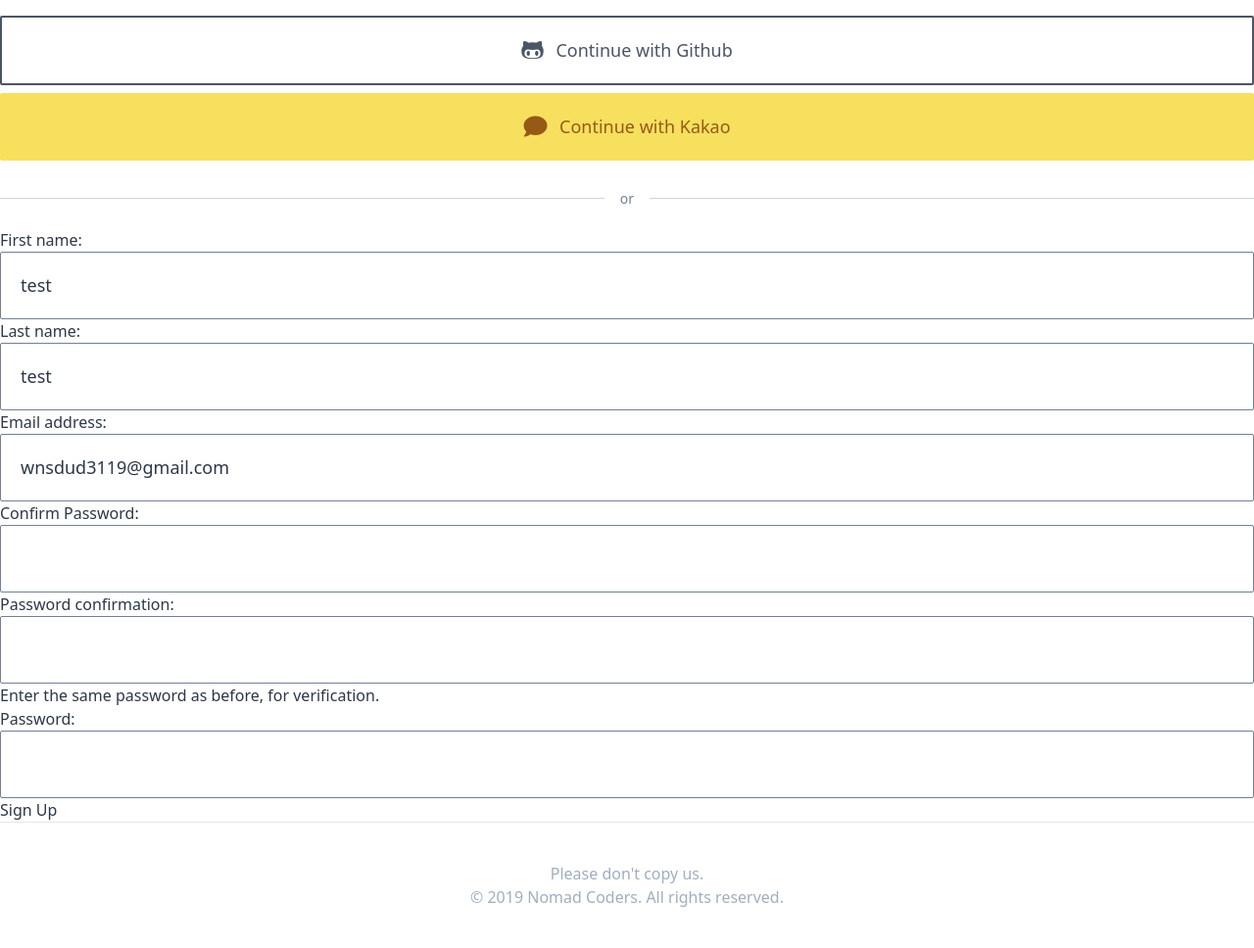
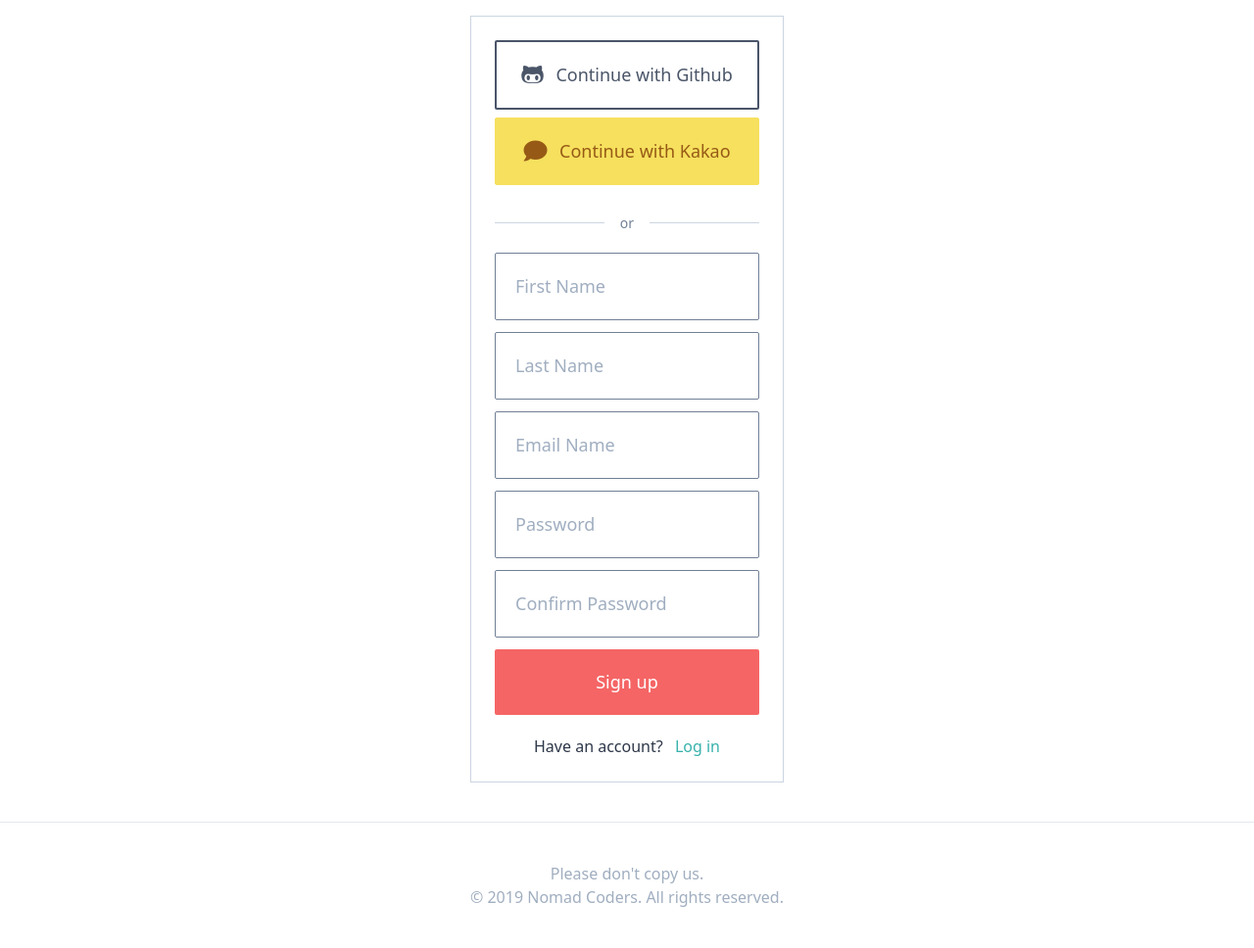
Before and after one commit to komo3344/airbnb-clone, a Django app: page /users/signup in a window 1280 px wide. Shown: the part 80-1048 px from the top of the page at 98% size. Run offline with Django 3.2, Linux system fonts and the light colour scheme; some libraries are stand-ins or nearby versions.

Commit message:
Signup css

```diff
--- a/assets/scss/styles.scss
+++ b/assets/scss/styles.scss
@@ -26,4 +26,9 @@
     }
   }
 
+form {
+    input {
+      @apply mb-3;
+    }
+}
 @tailwind utilities;
--- a/templates/users/login.html
+++ b/templates/users/login.html
@@ -13,10 +13,10 @@
 
             {% include 'partials/social_login.html' %}
 
-            <form method="POST" action="{% url "users:login" %}" class="w-full">
+            <form method="POST" action="{% url "users:login" %}">
                 {% csrf_token %}
-                <input type="email" placeholder="Email" class="mb-3">
-                <input type="password" placeholder="Password" class="mb-3">
+                {{form.email}}
+                {{form.password}}
                 <button class="btn bg-red-500 text-white">Login</button>
             </form>
 
--- a/templates/users/signup.html
+++ b/templates/users/signup.html
@@ -1,19 +1,52 @@
 {% extends "base.html" %}
 
 {% block page_title %}
-    Sign up
-{% endblock page_title%}
-
+    Sign Up
+{% endblock page_title %}
 
 {% block search-bar %}
 {% endblock search-bar %}
 
 {% block content %}
-    {% include 'partials/social_login.html' %}
 
-    <form method="POST", action="{% url "users:signup" %}">
-    {% csrf_token %}
-    {{form.as_p}}
-    <button >Sign Up</button>
-    </form>
+    <div class="container lg:w-5/12 md:w-1/2 xl:w-1/4 mx-auto my-10 flex flex-col items-center border p-6 border-gray-400">
+
+        {% include 'partials/social_login.html' %}
+
+        <form method="POST" action="{% url "users:signup" %}">
+            {% csrf_token %}
+            {{form.first_name}}
+            {{form.last_name}}
+            {{form.email}}
+
+
+            {% if form.errors %}
+
+                {% for e in form.errors %}
+                    {{e}}
+                {% endfor %}
+
+            {% endif %}
+
+
+
+            {% if form.email.errors %}
+
+                {% for e in form.email.errors %}
+                    {{e}}
+                {% endfor %}
+
+            {% endif %}
+
+            {{form.password}}
+            {{form.password1}}
+            <button class="btn bg-red-500 text-white">Sign up</button>
+        </form>
+
+        <div class="mt-5">
+                <span class="mr-2">Have an account?</span>
+                <a href="{% url 'users:login' %}" class="text-teal-500 font-medium">Log in</a>
+            </div>
+
+    </div>
 {% endblock content %}
--- a/users/forms.py
+++ b/users/forms.py
@@ -4,20 +4,21 @@ from . import models
 
 
 class LoginForm(forms.Form):
-    email = forms.EmailField()
-    password = forms.CharField(widget=forms.PasswordInput)
 
-    def clean(self):  # clean_<name> 으로 적어줘야함
+    email = forms.EmailField(widget=forms.EmailInput(attrs={"placeholder": "Email"}))
+    password = forms.CharField(
+        widget=forms.PasswordInput(attrs={"placeholder": "Password"})
+    )
+
+    def clean(self):
         email = self.cleaned_data.get("email")
         password = self.cleaned_data.get("password")
-
         try:
             user = models.User.objects.get(email=email)
             if user.check_password(password):
                 return self.cleaned_data
             else:
                 self.add_error("password", forms.ValidationError("Password is wrong"))
-
         except models.User.DoesNotExist:
             self.add_error("email", forms.ValidationError("User does not exist"))
 
@@ -26,9 +27,18 @@ class SignUpForm(UserCreationForm):
     class Meta:
         model = models.User
         fields = ("first_name", "last_name", "email")
+        widgets = {
+            "first_name": forms.TextInput(attrs={"placeholder": "First Name"}),
+            "last_name": forms.TextInput(attrs={"placeholder": "Last Name"}),
+            "email": forms.EmailInput(attrs={"placeholder": "Email Name"}),
+        }
 
-    password = forms.CharField(widget=forms.PasswordInput)
-    password1 = forms.CharField(widget=forms.PasswordInput, label="Confirm Password")
+    password = forms.CharField(
+        widget=forms.PasswordInput(attrs={"placeholder": "Password"})
+    )
+    password1 = forms.CharField(
+        widget=forms.PasswordInput(attrs={"placeholder": "Confirm Password"})
+    )
 
     def clean_password1(self):
         password = self.cleaned_data.get("password")
--- a/users/views.py
+++ b/users/views.py
@@ -33,11 +33,6 @@ class SignUpView(FormView):
     template_name = "users/signup.html"
     form_class = forms.SignUpForm
     success_url = reverse_lazy("core:home")
-    initial = {
-        "first_name": "test",
-        "last_name": "test",
-        "email": "wnsdud3119@gmail.com",
-    }
 
     def form_valid(self, form):
         form.save()
```
Also changed, not shown: static/css/styles.css.
